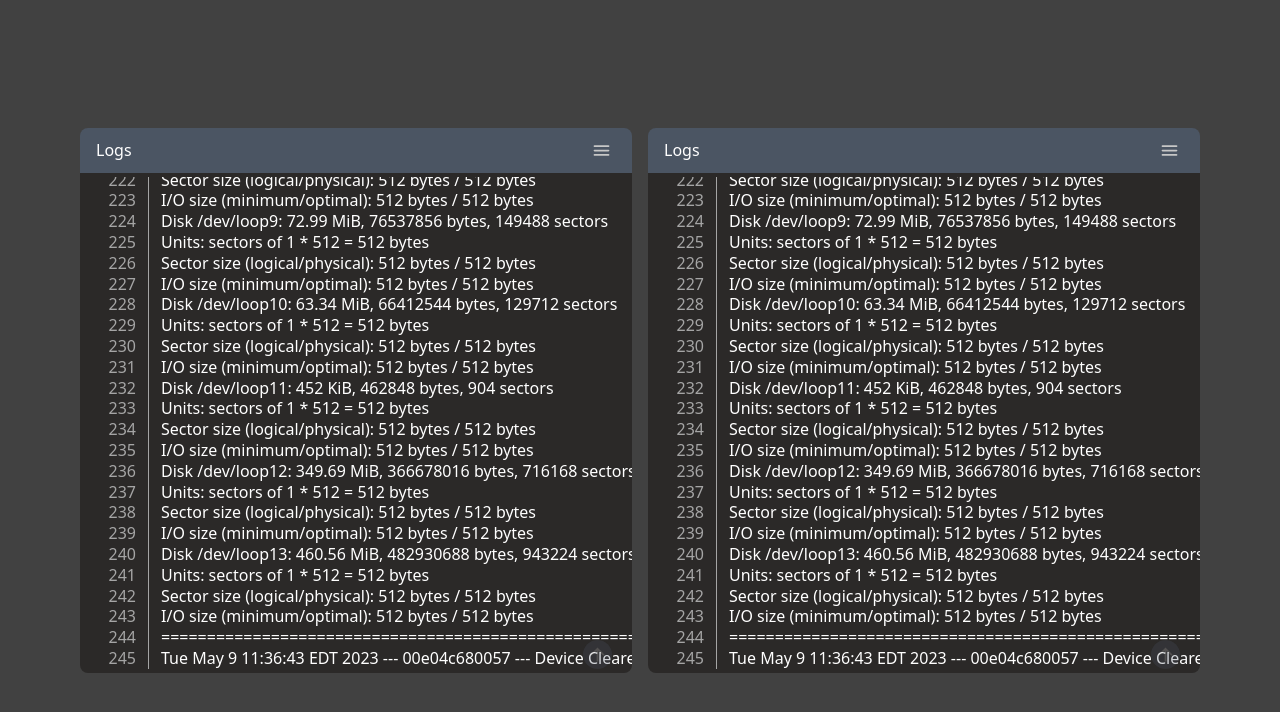
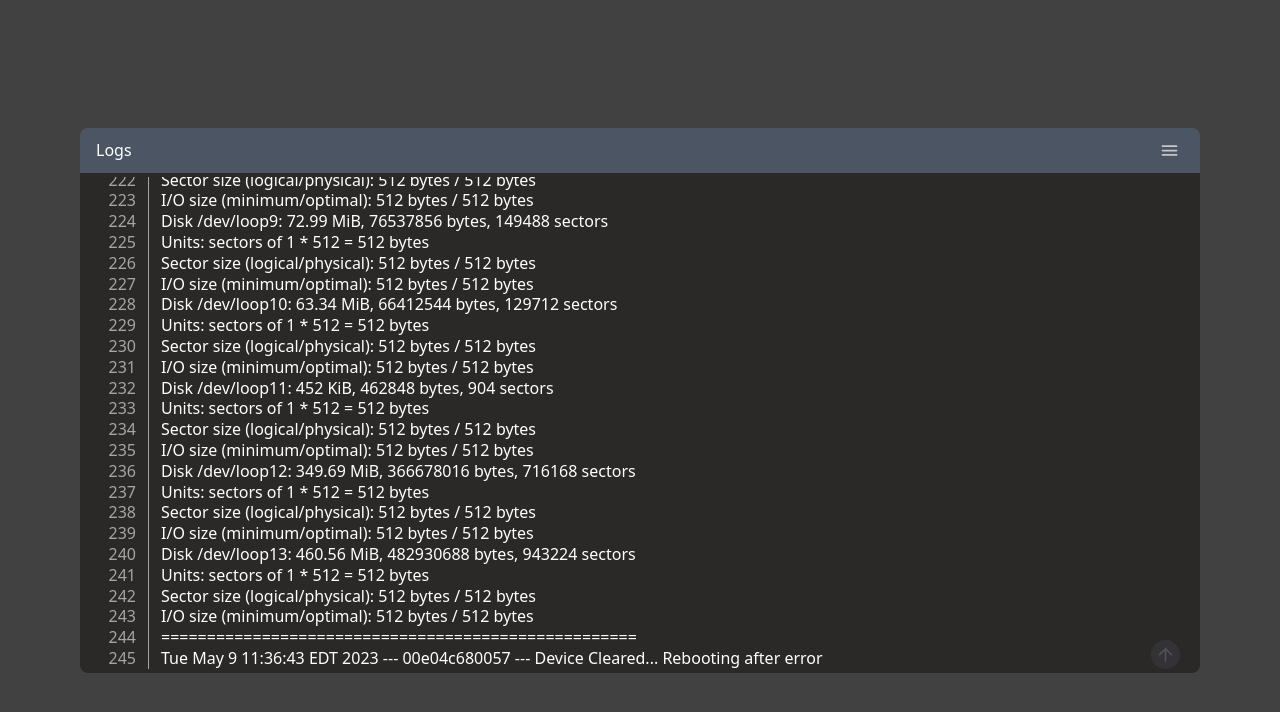
Before and after one commit to oleyva93/react-terminal-history, a React (Vite) app: page / in a window 1280 px wide. Shown: the top 712 px of the page. Built offline with nearby package versions, Linux system fonts and the light colour scheme.

Commit message:
Fix terminal presentation

```diff
--- a/src/App.jsx
+++ b/src/App.jsx
@@ -9,7 +9,6 @@ function App() {
   pattern-size-6 pattern-opacity-10"
     >
       <ReactTerminalHistory data={fakeData} title="Logs" />
-      <ReactTerminalHistory data={fakeData} title="Logs" />
     </div>
   );
 }
```
